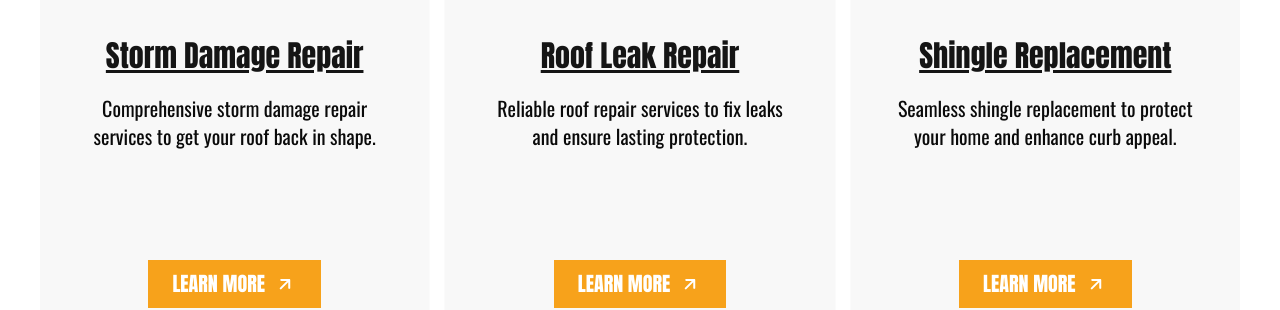
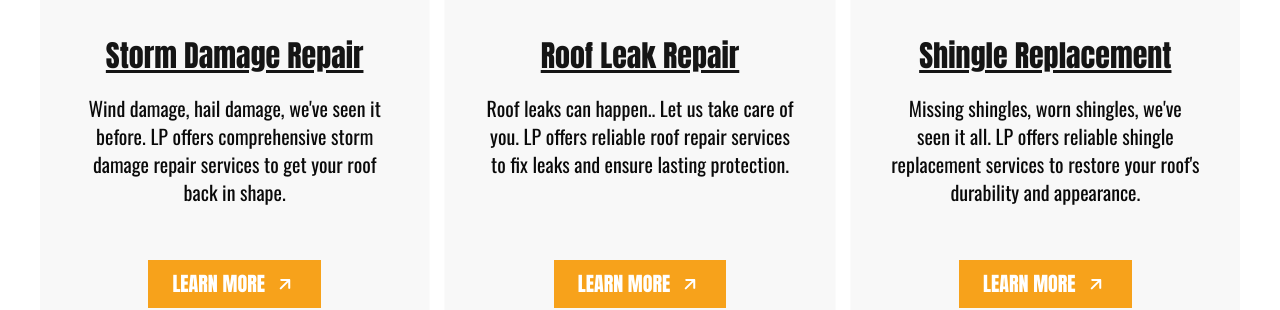
Before and after one commit to dvidsalaz/lpmain, a Next.js app: page / in a window 1280 px wide. Shown: the part 3080-3390 px from the top of the page. Built offline with nearby package versions, Linux system fonts and the light colour scheme; what tailwindcss-motion would draw is missing.

Commit message:
enhanced carousel

```diff
--- a/src/components/custom/CarouselSize.tsx
+++ b/src/components/custom/CarouselSize.tsx
@@ -38,7 +38,8 @@ export function CarouselSize() {
                 Storm Damage Repair
               </h3>
               <p className=" flex-1 sm:text-lg lg:text-xl">
-                Comprehensive storm damage repair services to get your roof back
+                Wind damage, hail damage, we've seen it before. LP offers
+                comprehensive storm damage repair services to get your roof back
                 in shape.
               </p>
               <Link href="/services">
@@ -75,7 +76,8 @@ export function CarouselSize() {
                 Roof Leak Repair
               </h3>
               <p className=" flex-1 sm:text-lg lg:text-xl">
-                Reliable roof repair services to fix leaks and ensure lasting
+                Roof leaks can happen.. Let us take care of you. LP offers
+                reliable roof repair services to fix leaks and ensure lasting
                 protection.
               </p>
               <Link href="/services">
@@ -111,8 +113,9 @@ export function CarouselSize() {
                 Shingle Replacement
               </h3>
               <p className=" flex-1 sm:text-lg lg:text-xl">
-                Seamless shingle replacement to protect your home and enhance
-                curb appeal.
+                Missing shingles, worn shingles, we've seen it all. LP offers
+                reliable shingle replacement services to restore your roof's
+                durability and appearance.
               </p>
               <Link href="/services">
                 <Button className="text-base sm:text-lg lg:text-xl gap-2 text-white p-6 bg-SunsetOrange rounded-none">
@@ -149,7 +152,8 @@ export function CarouselSize() {
                 Roof Replacement
               </h3>
               <p className=" flex-1 sm:text-lg lg:text-xl">
-                High-quality complete roof replacement services to protect and
+                If you feel like upgrading your roof, let LP's high-quality
+                craftsmanship complete your roof replacement to protect and
                 enhance your home.
               </p>
               <Link href="/services">
```
